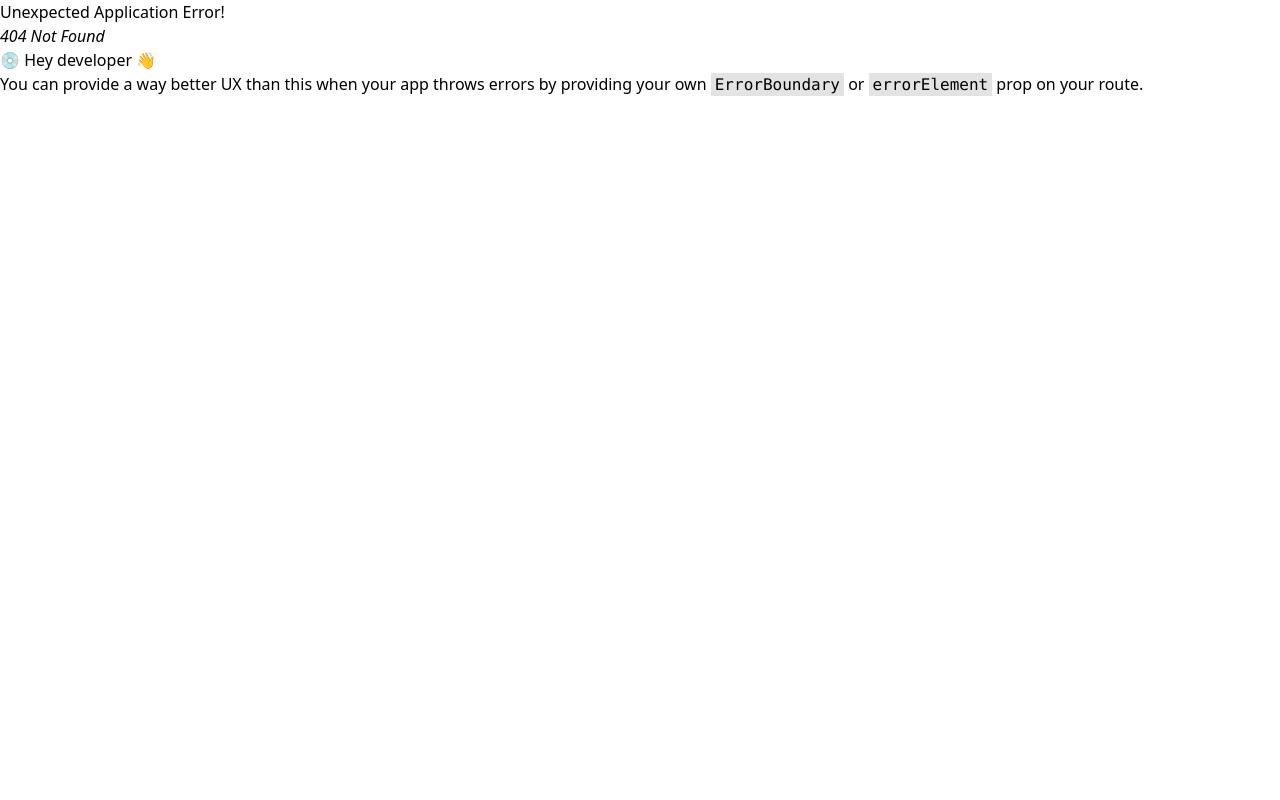
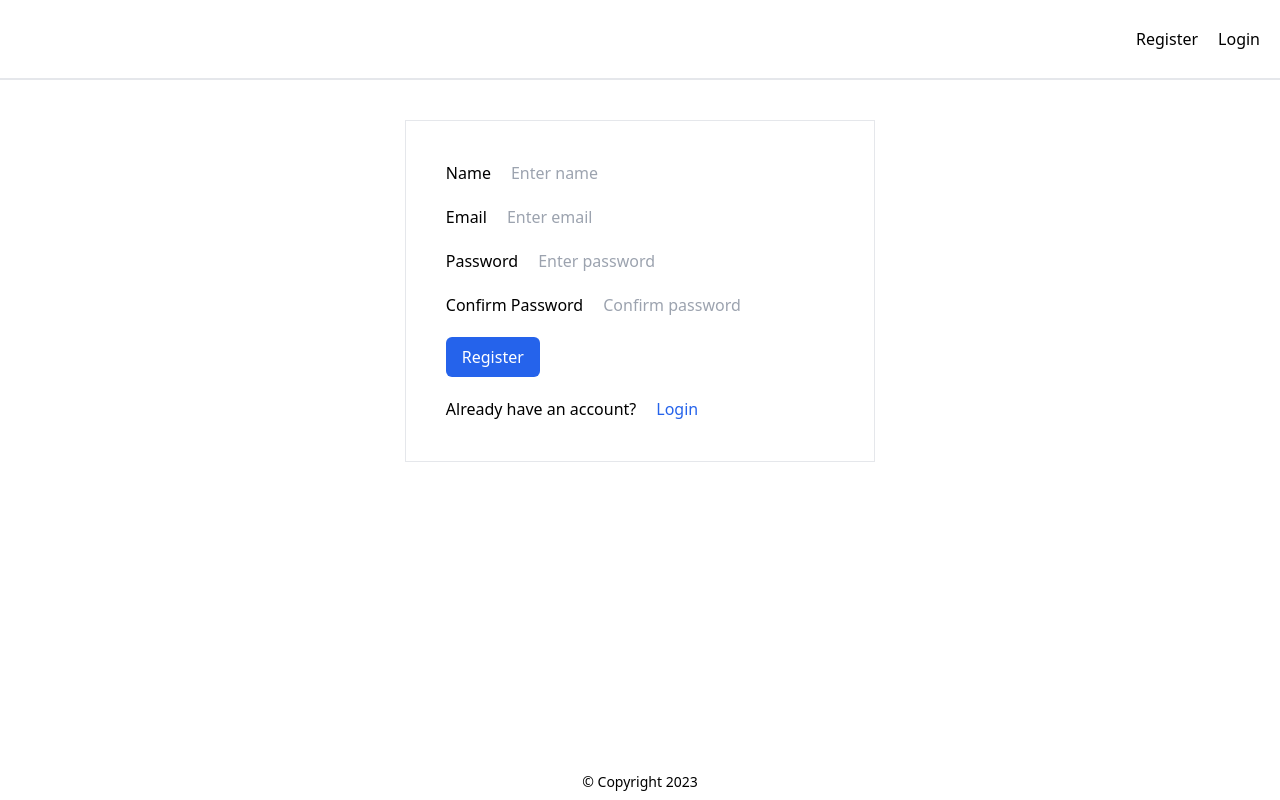
Before and after one commit to Raftouch/auth-rtk-mern, a React (Vite) app in the folder client/: page /register in a window 1280 px wide. Before the commit this address had no page. Built offline with nearby package versions, Linux system fonts and the light colour scheme.

Commit message:
:bento: created login & register pages, updated ui

```diff
--- a/client/package.json
+++ b/client/package.json
@@ -10,6 +10,7 @@
     "preview": "vite preview"
   },
   "dependencies": {
+    "prop-types": "^15.8.1",
     "react": "^18.2.0",
     "react-dom": "^18.2.0",
     "react-icons": "^4.10.1",
--- /dev/null
+++ b/client/src/components/Button.jsx
@@ -0,0 +1,9 @@
+import PropTypes from 'prop-types'
+
+Button.propTypes = { children: PropTypes.node.isRequired }
+
+export default function Button({ children }) {
+  return (
+    <div className="py-2 px-4 bg-blue-600 rounded-md text-white">{children}</div>
+  )
+}
--- /dev/null
+++ b/client/src/components/Form.jsx
@@ -0,0 +1,9 @@
+import PropTypes from 'prop-types'
+
+Form.propTypes = { children: PropTypes.node.isRequired }
+
+export default function Form({ children }) {
+  return (
+    <div className="flex flex-col gap-5 mt-10 p-10 border items-start">{children}</div>
+  )
+}
--- a/client/src/main.jsx
+++ b/client/src/main.jsx
@@ -9,13 +9,15 @@ import {
 } from 'react-router-dom'
 import './index.css'
 import HomePage from './pages/HomePage.jsx'
+import LoginPage from './pages/LoginPage.jsx'
+import RegisterPage from './pages/RegisterPage.jsx'
 
 const router = createBrowserRouter(
   createRoutesFromElements(
     <Route path="/" element={<App />}>
-      <Route index={true} element={<HomePage />} />
-      {/* <Route path="dashboard" element={<Dashboard />} /> */}
-      {/* ... etc. */}
+      <Route index={true} path="/" element={<HomePage />} />
+      <Route path="/login" element={<LoginPage />} />
+      <Route path="/register" element={<RegisterPage />} />
     </Route>
   )
 )
--- /dev/null
+++ b/client/src/pages/LoginPage.jsx
@@ -0,0 +1,51 @@
+import { useState } from 'react'
+import { Link } from 'react-router-dom'
+import Form from '../components/Form'
+import Button from '../components/Button'
+
+export default function LoginPage() {
+  const [email, setEmail] = useState('')
+  const [password, setPassword] = useState('')
+
+  const submitHandler = async (e) => {
+    e.preventDefault()
+
+    console.log('submit')
+  }
+
+  return (
+    <form onSubmit={submitHandler}>
+      <Form>
+        <div className="flex gap-5">
+          <label htmlFor="email">Email</label>
+          <input
+            id="email"
+            type="email"
+            placeholder="Enter email"
+            value={email}
+            onChange={(e) => setEmail(e.target.value)}
+          />
+        </div>
+        <div className="flex gap-5">
+          <label htmlFor="password">Password</label>
+          <input
+            id="password"
+            type="password"
+            placeholder=" Enter password"
+            value={password}
+            onChange={(e) => setPassword(e.target.value)}
+          />
+        </div>
+        <Button>
+          <button type="submit">Login</button>
+        </Button>
+        <div className="flex gap-5">
+          <p>No account yet?</p>
+          <Link className="text-blue-600" to="/register">
+            Register
+          </Link>
+        </div>
+      </Form>
+    </form>
+  )
+}
--- /dev/null
+++ b/client/src/pages/RegisterPage.jsx
@@ -0,0 +1,73 @@
+import { useState } from 'react'
+import { Link } from 'react-router-dom'
+import Form from '../components/Form'
+import Button from '../components/Button'
+
+export default function RegisterPage() {
+  const [name, setName] = useState('')
+  const [email, setEmail] = useState('')
+  const [password, setPassword] = useState('')
+  const [confirmPassword, setConfirmPassword] = useState('')
+
+  const submitHandler = async (e) => {
+    e.preventDefault()
+
+    console.log('submit')
+  }
+
+  return (
+    <form onSubmit={submitHandler}>
+      <Form>
+        <div className="flex gap-5">
+          <label htmlFor="name">Name</label>
+          <input
+            id="name"
+            type="text"
+            placeholder="Enter name"
+            value={name}
+            onChange={(e) => setName(e.target.value)}
+          />
+        </div>
+        <div className="flex gap-5">
+          <label htmlFor="email">Email</label>
+          <input
+            id="email"
+            type="email"
+            placeholder="Enter email"
+            value={email}
+            onChange={(e) => setEmail(e.target.value)}
+          />
+        </div>
+        <div className="flex gap-5">
+          <label htmlFor="password">Password</label>
+          <input
+            id="password"
+            type="password"
+            placeholder="Enter password"
+            value={password}
+            onChange={(e) => setPassword(e.target.value)}
+          />
+        </div>
+        <div className="flex gap-5">
+          <label htmlFor="password2">Confirm Password</label>
+          <input
+            id="password2"
+            type="password"
+            placeholder="Confirm password"
+            value={confirmPassword}
+            onChange={(e) => setConfirmPassword(e.target.value)}
+          />
+        </div>
+        <Button>
+          <button type="submit">Register</button>
+        </Button>
+        <div className="flex gap-5">
+          <p>Already have an account?</p>
+          <Link className="text-blue-600" to="/login">
+            Login
+          </Link>
+        </div>
+      </Form>
+    </form>
+  )
+}
```
Also changed, not shown: 1 other file (tests, documents, lock files or other folders).
